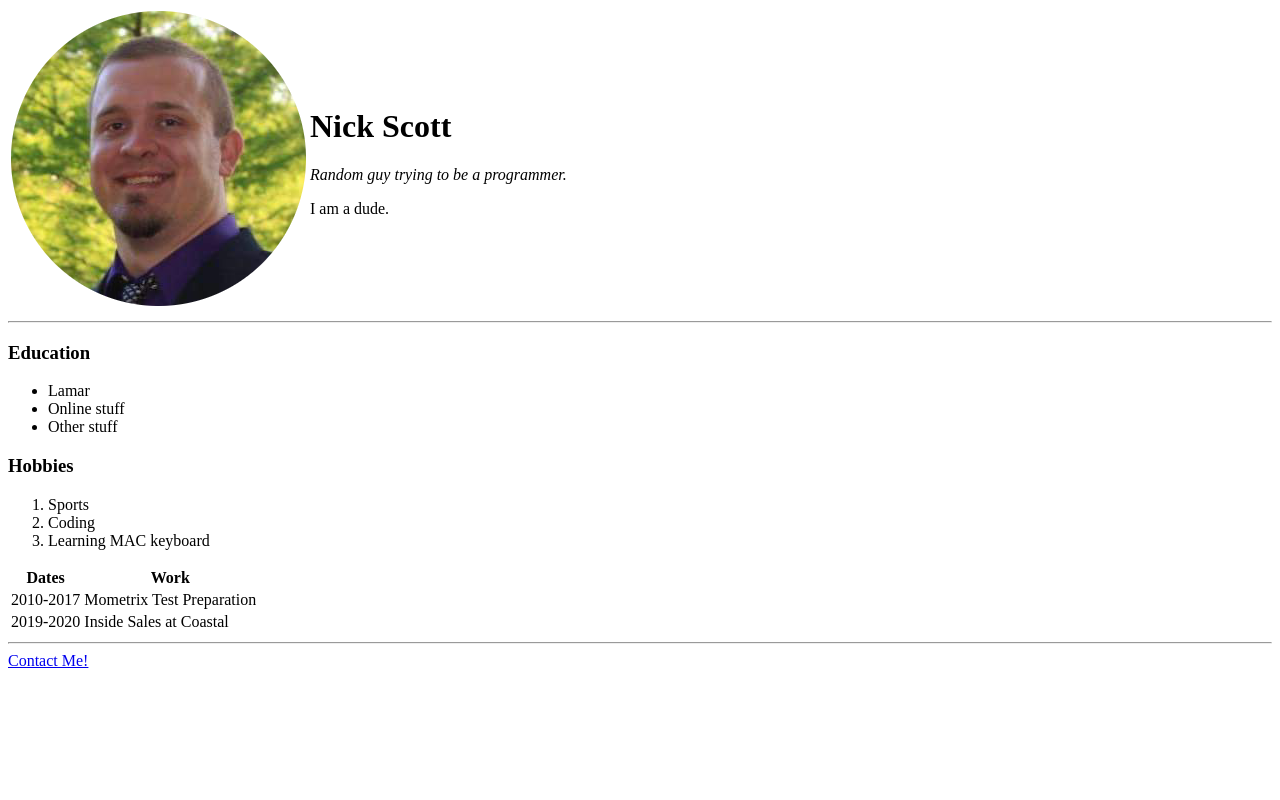
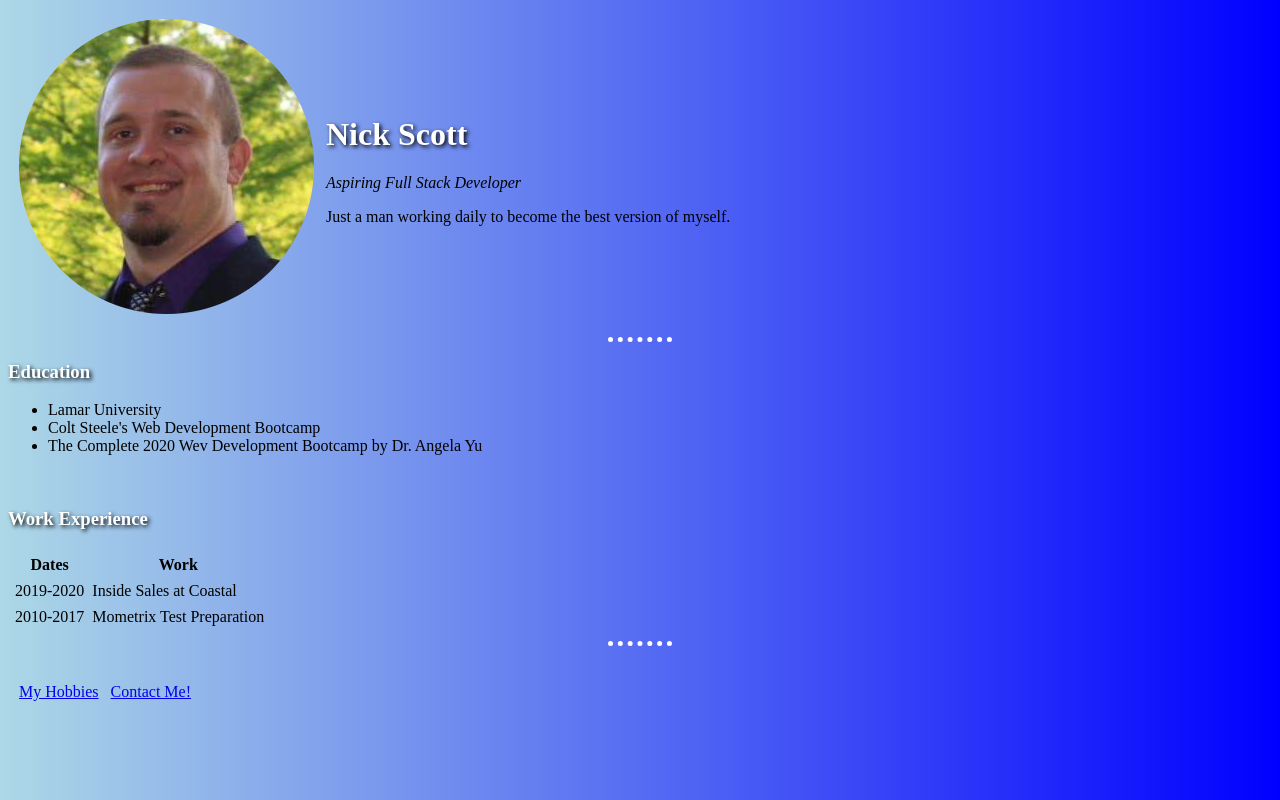
Before and after one commit to NIckson2/cv, a plain HTML site: page index.html in a window 1280 px wide. Drawn offline with Linux system fonts and the light colour scheme.

Commit message:
Newly updated files

```diff
--- /dev/null
+++ b/css/styles.css
@@ -0,0 +1,22 @@
+body {
+  height: 100%;
+  background-image: linear-gradient(90deg, #add8e6, blue);
+}
+
+h1 {
+  color: white;
+  text-shadow: 2px 2px 4px #000000;
+}
+
+h3 {
+  color: white;
+  text-shadow: 2px 2px 4px #000000;
+}
+
+hr {
+  border-style: none;
+  border-top-style: dotted;
+  border-color: white;
+  border-width: 5px;
+  width: 5%;
+}
--- a/index.html
+++ b/index.html
@@ -4,31 +4,28 @@
 <head>
   <meta charset="utf-8">
   <title>Nick's Personal Site</title>
+  <link rel="stylesheet" href="css/styles.css">
 </head>
 
 <body>
-<table>
+<table cellspacing="10">
   <tr>
-    <td><img src="circle-cropped.png" alt="me"></td>
+    <td><img src="images/circle-cropped.png" alt="me"></td>
     <td>  <h1>Nick Scott</h1>
-      <p><em>Random guy trying to be a programmer.</em></p>
-      <p>I am a dude.</p></td>
+      <p><em>Aspiring Full Stack Developer</em></p>
+      <p>Just a man working daily to become the best version of myself.</p></td>
   </tr>
 </table>
   <hr>
   <h3>Education</h3>
   <ul>
-    <li>Lamar</li>
-    <li>Online stuff</li>
-    <li>Other stuff</li>
+    <li>Lamar University</li>
+    <li>Colt Steele's Web Development Bootcamp</li>
+    <li>The Complete 2020 Wev Development Bootcamp by Dr. Angela Yu</li>
   </ul>
-  <h3>Hobbies</h3>
-  <ol>
-    <li>Sports</li>
-    <li>Coding</li>
-    <li>Learning MAC keyboard</li>
-  </ol>
-  <table>
+  <br>
+  <h3>Work Experience</h3>
+  <table cellspacing="6">
     <thead>
       <tr>
         <th>Dates</th>
@@ -37,12 +34,12 @@
     </thead>
     <tbody>
       <tr>
+        <td>2019-2020</td>
+        <td>Inside Sales at Coastal</td>
+      </tr>
+      <tr>
         <td>2010-2017</td>
         <td>Mometrix Test Preparation</td>
-      </tr>
-      <tr>
-        <td>2019-2020</td>
-        <td>Inside Sales at Coastal</td>
       </tr>
     </tbody>
     <tfoot>
@@ -50,7 +47,13 @@
     </tfoot>
   </table>
 <hr>
-<a href="contact.html">Contact Me!</a>
+<br>
+<table cellspacing="10">
+  <tr>
+    <td><a href="hobbies.html">My Hobbies</a></td>
+    <td><a href="contact.html">Contact Me!</a></td>
+  </tr>
+</table>
 </body>
 
 </html>
```
Also changed, not shown: contact.html (+1 -0 lines), hobbies.html (added, +17 -0 lines), images/circle-cropped.png (added).
